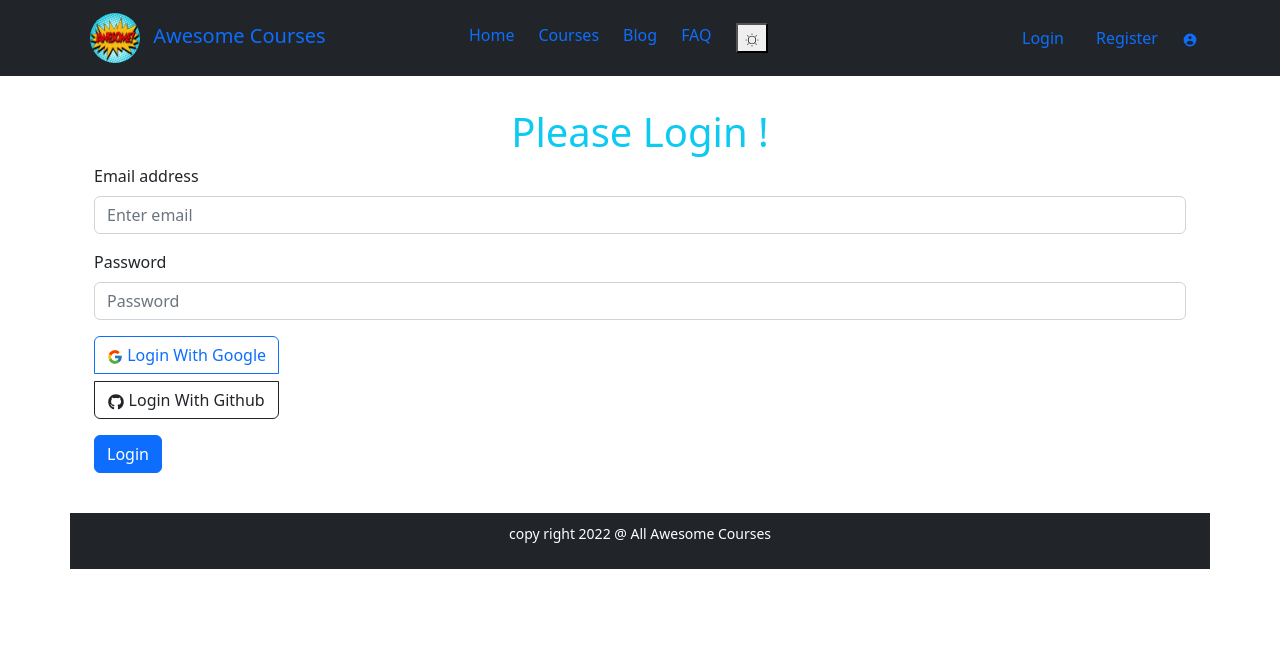
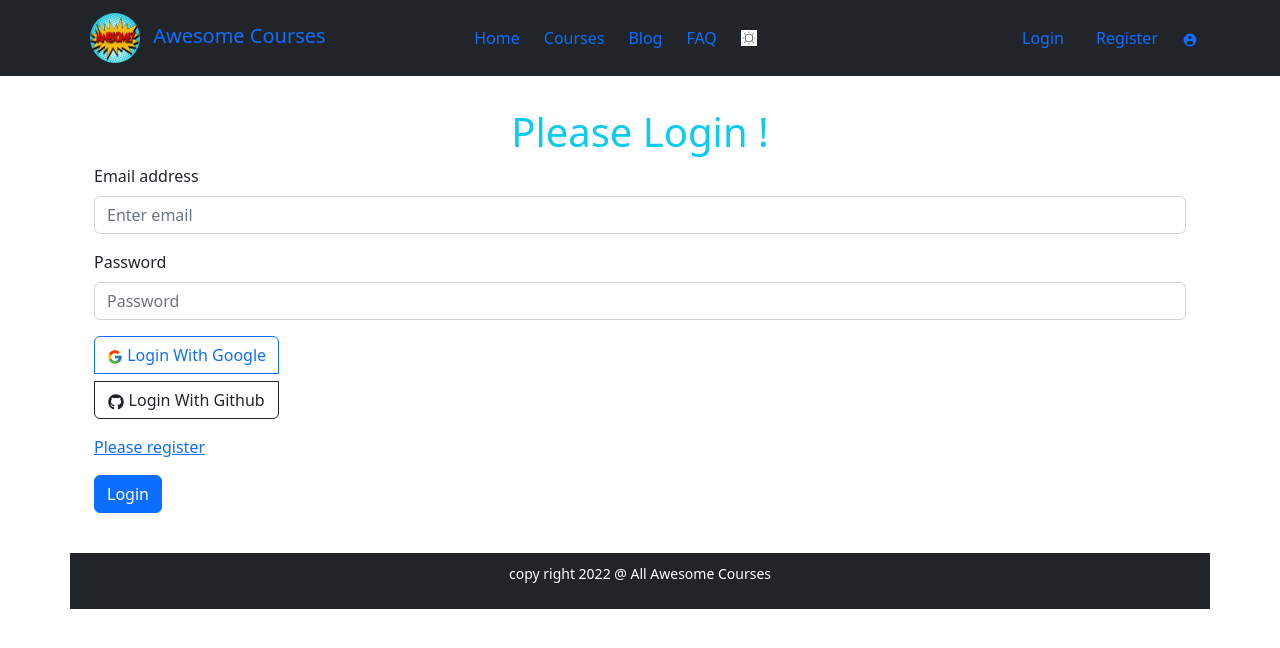
Before and after one commit to sabbirhossaindev/learning-platform, a React (Create React App) app: page /login in a window 1280 px wide. Shown: the top 648 px of the page. Built offline with nearby package versions, Linux system fonts and the light colour scheme; no server answers.

Commit message:
header & login change

```diff
--- a/src/Pages/Courses/Courses.js
+++ b/src/Pages/Courses/Courses.js
@@ -6,7 +6,6 @@ import RightSideNav from '../Shared/RightSideNav/RightSideNav';
 
 const Courses = () => {
     const courses = useLoaderData();
-    console.log(courses);
     return (
         <Container>
             <Row>
--- a/src/Pages/Shared/Header/Header.js
+++ b/src/Pages/Shared/Header/Header.js
@@ -32,9 +32,10 @@ const Header = () => {
                         <Link className='link' to="/Courses">Courses</Link>
                         <Link className='link' to="/blog">Blog</Link>
                         <Link className='link' to="/faq">FAQ</Link>
-                        <button><CiLight className='link'></CiLight></button>
+                        <CiLight className='link bg-white mt-1'></CiLight>
                     </Nav>
                     <Nav className='ms-auto gap-4'>
+
                         <>
 
                             {
--- a/src/Pages/Shared/Login/Login/Login.js
+++ b/src/Pages/Shared/Login/Login/Login.js
@@ -3,7 +3,7 @@ import React, { useContext, useState } from 'react';
 import { ButtonGroup, Container } from 'react-bootstrap';
 import Button from 'react-bootstrap/Button';
 import Form from 'react-bootstrap/Form';
-import { useLocation, useNavigate } from 'react-router-dom';
+import { Link, useLocation, useNavigate } from 'react-router-dom';
 import { AuthContext } from '../../../../contexts/AuthProvider/AuthProvider';
 import {FcGoogle} from "react-icons/fc";
 import { FaGithub } from "react-icons/fa";
@@ -87,6 +87,9 @@ const Login = () => {
                     <Button onClick={handleGithubSignIn} variant="outline-dark"><FaGithub></FaGithub>  Login With Github</Button>
                 </ButtonGroup>
 
+                <div className='mt-3'>
+                    <Link to='/register'>Please register</Link>
+                </div>
                 <Form.Text className="text-danger">
                     <div>
                         {error}
```
